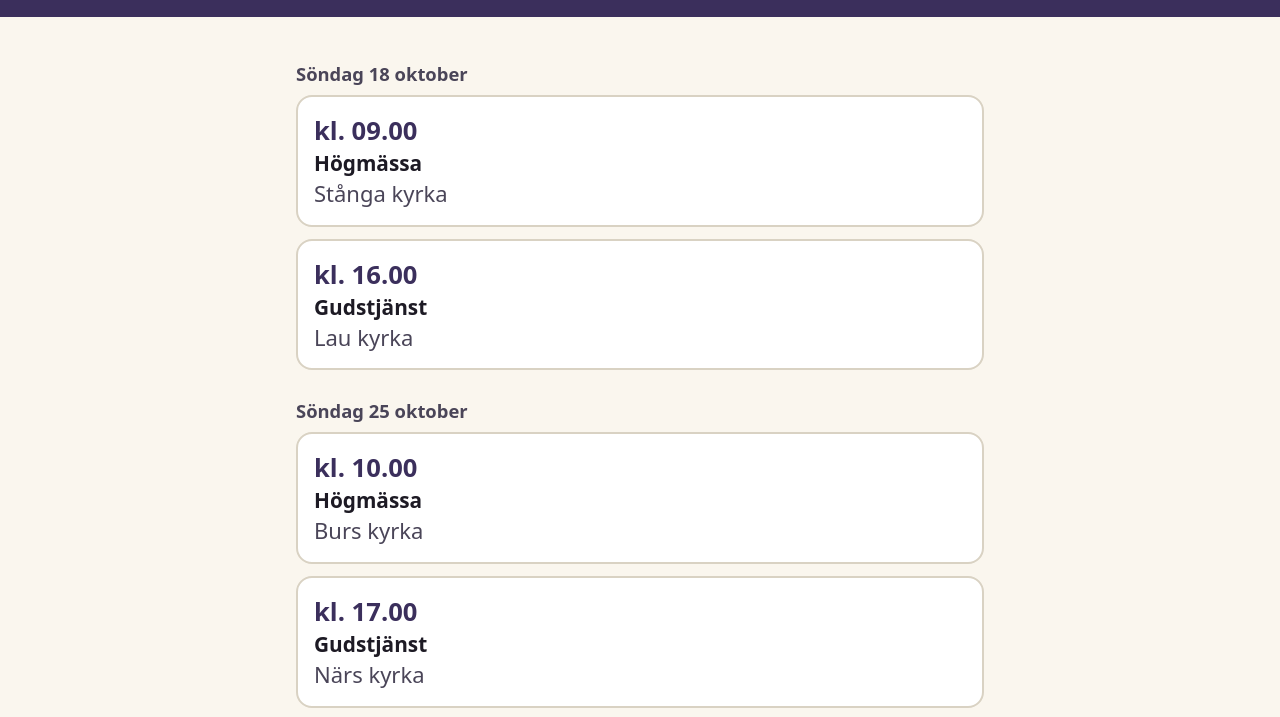
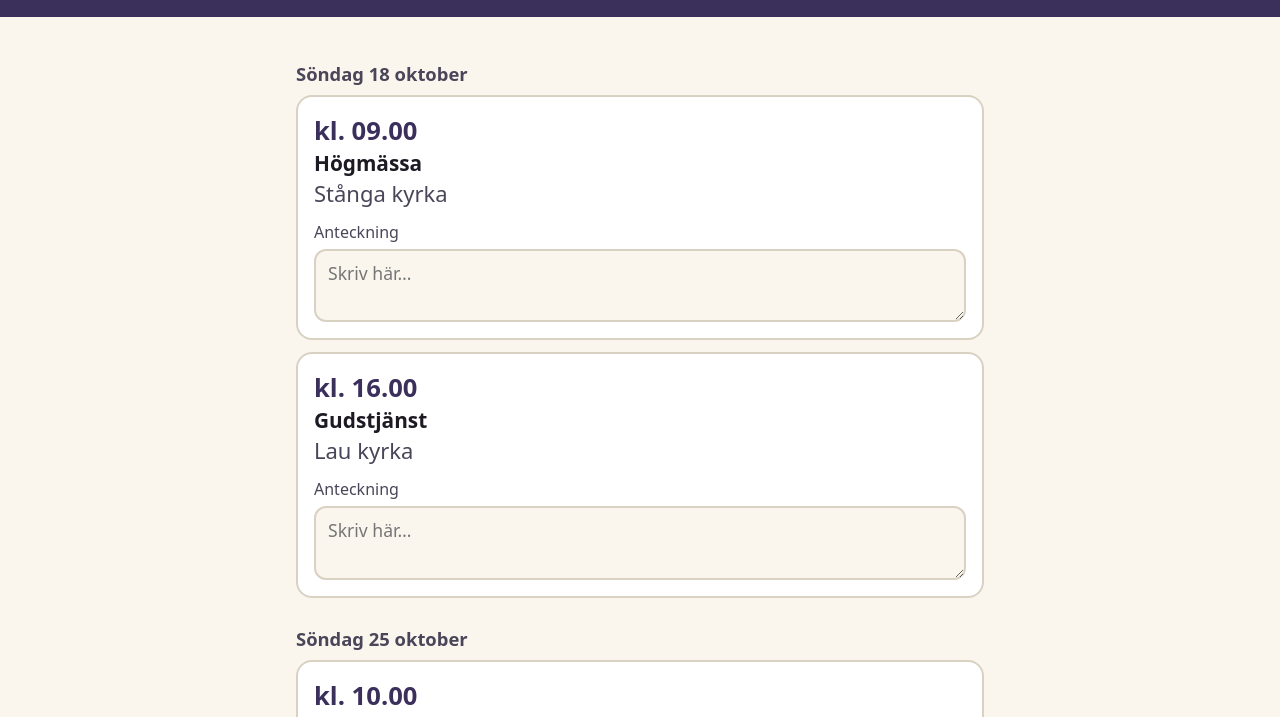
Before and after one commit to RagnarFerdinand/gudstjanster, a plain HTML site: page docs/index.html in a window 1280 px wide. Shown: the part 83-800 px from the top of the page. Drawn offline with Linux system fonts and the light colour scheme.

Commit message:
Anteckningar per gudstjänst, sparas i telefonen
Co-Authored-By: Claude Haiku 5.5 <noreply@anthropic.com>

```diff
--- a/docs/index.html
+++ b/docs/index.html
@@ -36,6 +36,9 @@
   .parish-btn { display:block; width:100%; text-align:left; margin-bottom:12px; background:var(--card); color:var(--ink); border-color:var(--line); }
   .actions { margin-top:20px; display:flex; gap:12px; flex-wrap:wrap; }
   .msg { padding:24px 0; color:var(--muted); }
+  .note { display:block; margin-top:12px; font-size:1rem; color:var(--muted); }
+  .note textarea { display:block; width:100%; margin-top:6px; font:inherit; font-size:1.1rem; padding:10px 12px; border-radius:12px;
+    border:2px solid var(--line); background:var(--bg); color:var(--ink); resize:vertical; }
   :focus-visible { outline:4px solid #e0a100; outline-offset:2px; }
 </style>
 </head>
@@ -66,6 +69,18 @@ function dayLabel(d) {
 
 let showAll = false;
 
+// Anteckningar sparas i den här webbappens egen lagring i telefonen, per gudstjänst.
+const noteKey = (id) => "anteckning:" + id;
+function getNote(id) {
+  try { return localStorage.getItem(noteKey(id)) || ""; } catch { return ""; }
+}
+function setNote(id, text) {
+  try {
+    if (text) localStorage.setItem(noteKey(id), text);
+    else localStorage.removeItem(noteKey(id));
+  } catch {}
+}
+
 async function render() {
   $main.innerHTML = `<div class="msg">Hämtar gudstjänster…</div>`;
   let data;
@@ -90,7 +105,10 @@ async function render() {
     html += `<h2>${esc(dayLabel(d))}</h2>`;
     for (const it of items) {
       const t = it.d.toLocaleTimeString("sv-SE", { hour: "2-digit", minute: "2-digit" }).replace(":", ".");
-      html += `<div class="item"><div class="time">kl. ${t}</div><div class="title">${esc(it.title)}</div><div class="place">${esc(it.place || "")}</div></div>`;
+      html += `<div class="item"><div class="time">kl. ${t}</div><div class="title">${esc(it.title)}</div><div class="place">${esc(it.place || "")}</div>
+        <label class="note">Anteckning
+          <textarea data-id="${esc(it.id)}" rows="2" placeholder="Skriv här…">${esc(getNote(it.id))}</textarea>
+        </label></div>`;
     }
   }
   if (!html) html = `<div class="msg">Inga kommande gudstjänster hittades.</div>`;
@@ -98,6 +116,8 @@ async function render() {
   $main.innerHTML = html + `
     <div class="actions"><button class="secondary" id="toggle">${showAll ? "Visa bara gudstjänster" : "Visa även andra händelser"}</button></div>
     <p class="place">Uppdaterad ${esc(upd)}. Källa: Svenska kyrkan.</p>`;
+  $main.querySelectorAll("textarea[data-id]").forEach((ta) =>
+    ta.addEventListener("input", () => setNote(ta.dataset.id, ta.value.trim())));
   document.getElementById("toggle").onclick = () => { showAll = !showAll; render(); };
 }
 
```
